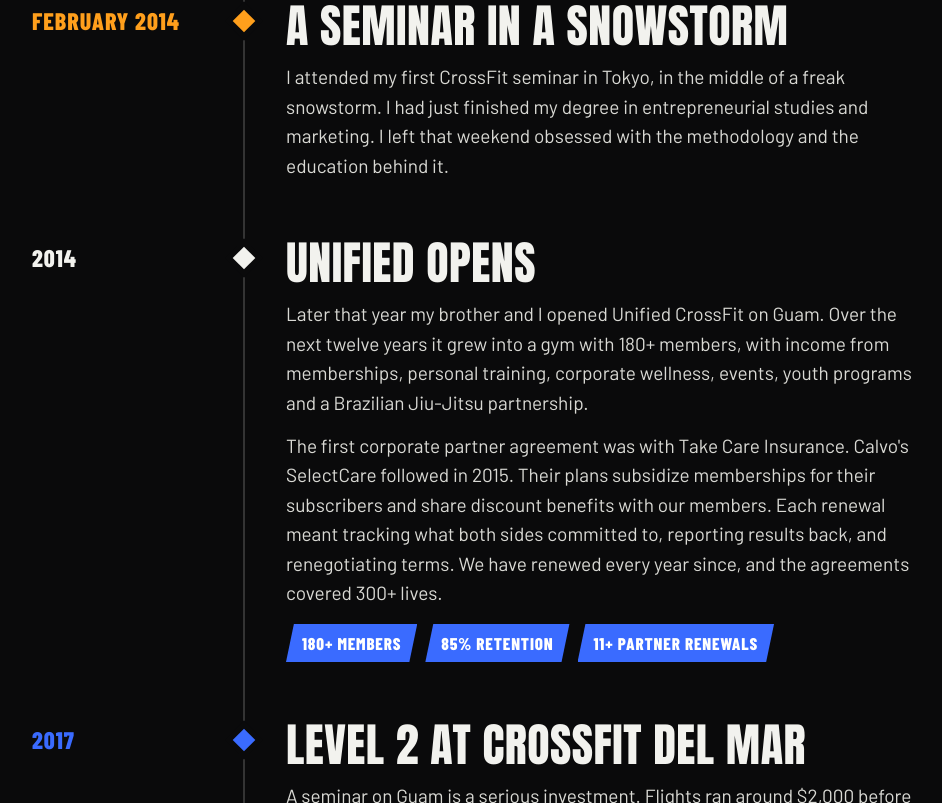
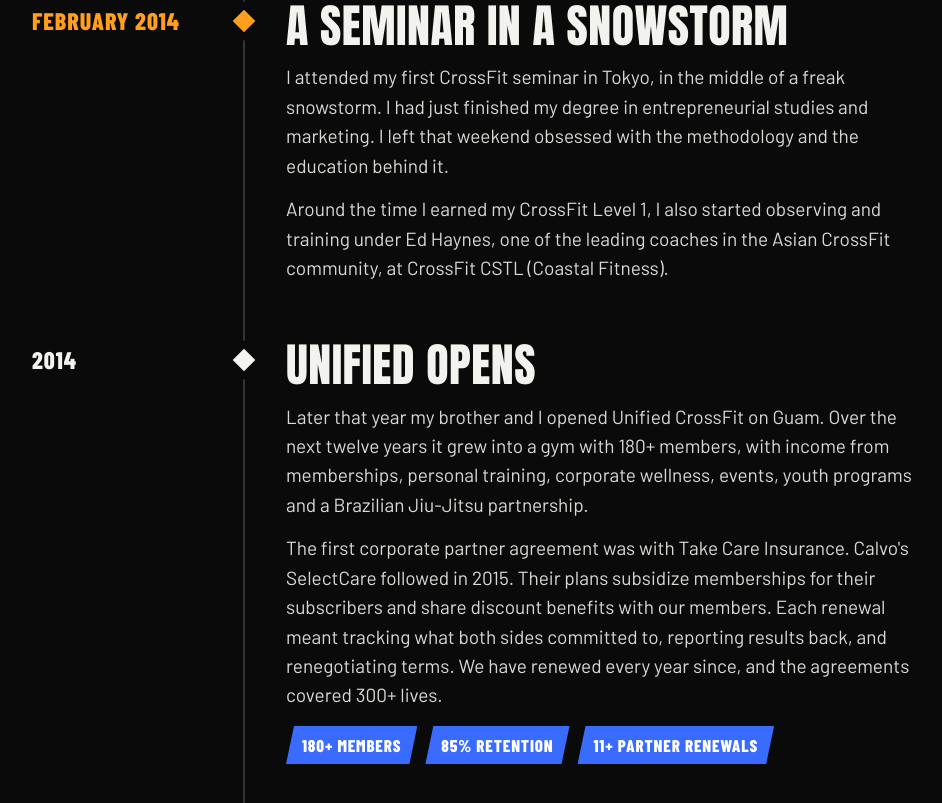
Before and after one commit to guamcaleb/caleb_portfolio, a plain HTML site: page story.html in a window 1280 px wide. Shown: the part 3057-3860 px from the top of the page, without its empty margins (36-978 px from the left). Drawn offline with Linux system fonts and the light colour scheme.

Commit message:
Add files via upload

```diff
--- a/story.html
+++ b/story.html
@@ -107,6 +107,7 @@
       <div class="what">
         <h2>A seminar in a snowstorm</h2>
         <p>I attended my first CrossFit seminar in Tokyo, in the middle of a freak snowstorm. I had just finished my degree in entrepreneurial studies and marketing. I left that weekend obsessed with the methodology and the education behind it.</p>
+        <p>Around the time I earned my CrossFit Level 1, I also started observing and training under Ed Haynes, one of the leading coaches in the Asian CrossFit community, at CrossFit CSTL (Coastal Fitness).</p>
       </div>
     </li>
 
```
